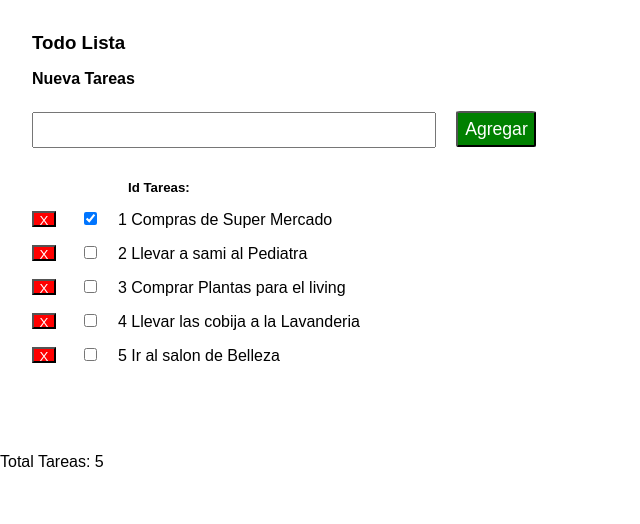
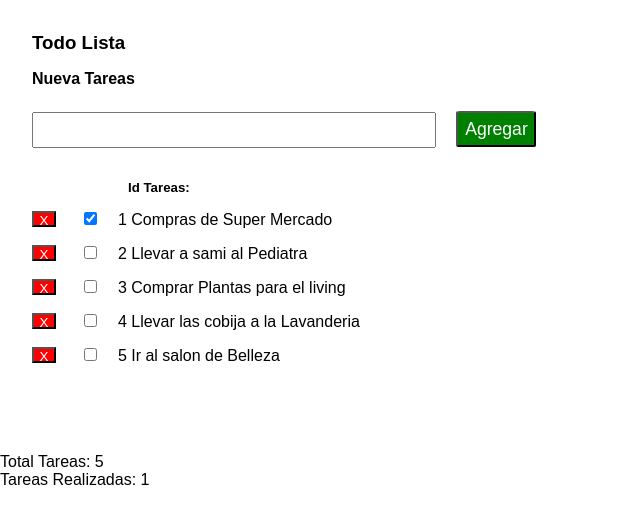
Before and after one commit to maglys82/Desafio.1, a plain HTML site: page index1.html in a window 1280 px wide. Both pictures are taken after a click on the checkbox 90 px from the left and 218 px from the top of the page. Shown: the whole page, without its empty margins (0-640 px from the left). Drawn offline with Linux system fonts and the light colour scheme.

Commit message:
Se agrega la function handleClicks para calcular las tareas realizadas

```diff
--- a/index1.html
+++ b/index1.html
@@ -29,6 +29,11 @@
                 <span></span>
             </p>
         </section>
+        <section>
+            <p id="tareasRealizada">Tareas Realizadas:
+                <span></span>
+            </p>
+        </section>
     </main>
 
 </body>
@@ -54,7 +59,8 @@
     btntarea.style.fontSize = "1.1rem";
     btntarea.style.borderRadius = "5%";
     resultado = document.querySelector("#resulTotal");
-    resultado.style.marginTop = "5.5rem"
+    resultado.style.marginTop = "5.5rem";
+    totaltareasRealizadas = document.querySelector("#tareasRealizada");
     const tareas = [
         { id: 1, descripcion: "Compras de Super Mercado", completada: false },
         { id: 2, descripcion: "Llevar a sami al Pediatra", completada: false },
@@ -64,8 +70,10 @@
 
     ];
     let contador = 6;
+    let sumarTareaRaalizadas = 0;
     contarTareas()
     pintar();
+
     btntarea.addEventListener("click", () => {
         const tareaDescripcion = tareaInput.value.trim();
 
@@ -83,19 +91,35 @@
     });
 
 
-    function pintar(){
+    function pintar() {
         let html = ""
-            for (listarea of tareas) {
-                html += `<li> <button onclick="borrar(${listarea.id})"> X </button> <input type="checkbox" id="${listarea.id}" ${listarea.completada ? 'checked' : ''}> ${listarea.id} ${listarea.descripcion}</li>`;
+        for (listarea of tareas) {
+            html += `<li> <button onclick="borrar(${listarea.id})"> X </button> <input type="checkbox" onclick='handleClick(this,${listarea.id})' id="${listarea.id}" ${listarea.completada ? 'checked' : ''}> ${listarea.id} ${listarea.descripcion}</li>`;
+        }
+        ultarea.innerHTML = html;
+    }
 
-            }
-            ultarea.innerHTML = html;
+    function handleClick(cb,id) {
+        const totaltareasRealizadas = document.querySelector("#tareasRealizada");
+        const index = tareas.findIndex((ele) => ele.id == id)
+        if (cb.checked) {
+
+            tareas[index].completada = true;
+            sumarTareaRaalizadas++;
+        }
+        else {
+
+            tareas[index].completada = false;
+            sumarTareaRaalizadas--;
+        }
+        totaltareasRealizadas.innerHTML = `Tareas Realizadas: ${sumarTareaRaalizadas}`;
     }
+
 
     function borrar(id) {
         const index = tareas.findIndex((ele) => ele.id == id)
         tareas.splice(index, 1);
-        pintar ();
+        pintar();
         contarTareas();
     }
 
```
